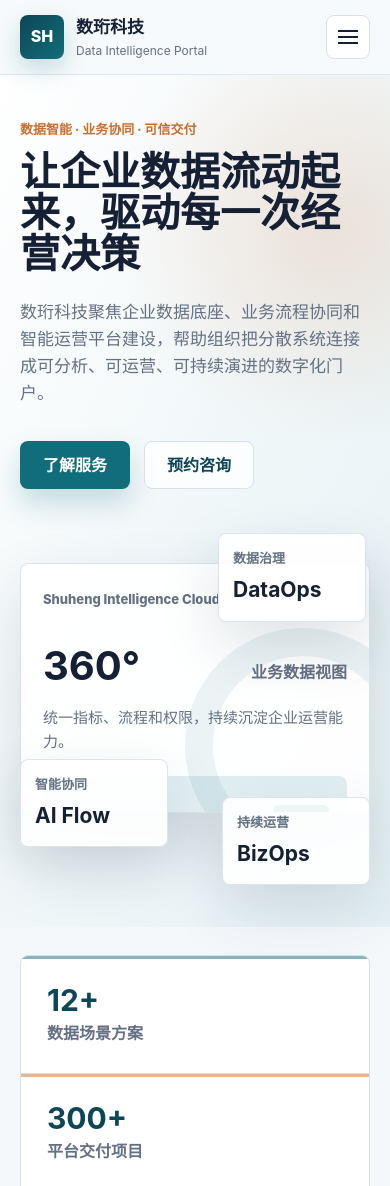
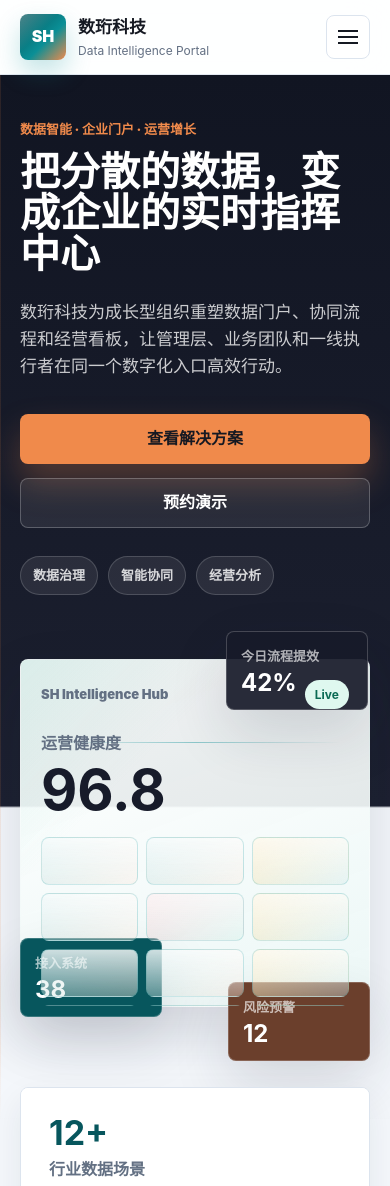
Before and after one commit to shwann/test01, a website: page index.html in a window 390 px wide. Shown: the top 1186 px of the page. Drawn offline with Linux system fonts and the light colour scheme.

Commit message:
Apply automated changes for task 335516d3-d9e5-40e6-8484-17e96751461c

```diff
--- a/index.html
+++ b/index.html
@@ -37,43 +37,64 @@
     <main id="top">
       <section class="hero">
         <div class="hero-content">
-          <p class="eyebrow">数据智能 · 业务协同 · 可信交付</p>
-          <h1>让企业数据流动起来，驱动每一次经营决策</h1>
+          <p class="eyebrow">数据智能 · 企业门户 · 运营增长</p>
+          <h1>把分散的数据，变成企业的实时指挥中心</h1>
           <p class="hero-copy">
-            数珩科技聚焦企业数据底座、业务流程协同和智能运营平台建设，帮助组织把分散系统连接成可分析、可运营、可持续演进的数字化门户。
+            数珩科技为成长型组织重塑数据门户、协同流程和经营看板，让管理层、业务团队和一线执行者在同一个数字化入口高效行动。
           </p>
           <div class="hero-actions" aria-label="首页操作">
-            <a class="button primary" href="#services">了解服务</a>
-            <a class="button secondary" href="#contact">预约咨询</a>
+            <a class="button primary" href="#services">查看解决方案</a>
+            <a class="button secondary" href="#contact">预约演示</a>
+          </div>
+          <div class="hero-proof" aria-label="服务能力亮点">
+            <span>数据治理</span>
+            <span>智能协同</span>
+            <span>经营分析</span>
           </div>
         </div>
 
         <div class="hero-visual" aria-label="公司数字门户业务图">
-          <div class="visual-panel panel-main">
-            <span class="panel-label">Shuheng Intelligence Cloud</span>
-            <div class="metric-row">
-              <strong>360°</strong>
-              <span>业务数据视图</span>
+          <div class="command-panel">
+            <div class="panel-topline">
+              <span>SH Intelligence Hub</span>
+              <strong>Live</strong>
             </div>
-            <p class="panel-copy">统一指标、流程和权限，持续沉淀企业运营能力。</p>
-            <div class="bar-chart" aria-hidden="true">
-              <span style="height: 54%"></span>
-              <span style="height: 78%"></span>
-              <span style="height: 66%"></span>
-              <span style="height: 88%"></span>
+            <div class="command-score">
+              <span>运营健康度</span>
+              <strong>96.8</strong>
+            </div>
+            <div class="signal-grid" aria-hidden="true">
+              <span></span>
+              <span></span>
+              <span></span>
+              <span></span>
+              <span></span>
+              <span></span>
+              <span></span>
+              <span></span>
+              <span></span>
+              <span></span>
+              <span></span>
+              <span></span>
+            </div>
+            <div class="flow-track" aria-hidden="true">
+              <span>采集</span>
+              <span>治理</span>
+              <span>分析</span>
+              <span>行动</span>
             </div>
           </div>
           <div class="visual-panel panel-card one">
-            <span>数据治理</span>
-            <strong>DataOps</strong>
+            <span>今日流程提效</span>
+            <strong>42%</strong>
           </div>
           <div class="visual-panel panel-card two">
-            <span>智能协同</span>
-            <strong>AI Flow</strong>
+            <span>接入系统</span>
+            <strong>38</strong>
           </div>
           <div class="visual-panel panel-card three">
-            <span>持续运营</span>
-            <strong>BizOps</strong>
+            <span>风险预警</span>
+            <strong>12</strong>
           </div>
         </div>
       </section>
@@ -81,7 +102,7 @@
       <section class="stats" aria-label="核心数据">
         <article>
           <strong>12+</strong>
-          <span>数据场景方案</span>
+          <span>行业数据场景</span>
         </article>
         <article>
           <strong>300+</strong>
@@ -100,7 +121,7 @@
       <section class="section two-column" id="about">
         <div>
           <p class="section-kicker">Company Profile</p>
-          <h2>以数据为纽带，建设可靠的企业数字底座</h2>
+          <h2>从门户入口到经营闭环，构建看得见的数字化能力</h2>
         </div>
         <div class="section-text">
           <p>
@@ -116,7 +137,7 @@
         <div class="section-heading">
           <p class="section-kicker">Products & Services</p>
           <h2>产品服务</h2>
-          <p>围绕企业经营和管理场景，提供可组合、可扩展、可运营的数据智能能力。</p>
+          <p>围绕企业经营和管理场景，提供可组合、可扩展、可运营的数据智能能力，把复杂系统变成清晰工作台。</p>
         </div>
 
         <div class="service-grid">
@@ -124,21 +145,25 @@
             <span class="service-icon" aria-hidden="true">01</span>
             <h3>数据门户建设</h3>
             <p>统一品牌展示、员工入口、业务导航、指标看板和信息发布，打造清晰高效的数据门户。</p>
+            <a href="#contact" aria-label="咨询数据门户建设">咨询方案</a>
           </article>
           <article class="service-card">
             <span class="service-icon" aria-hidden="true">02</span>
             <h3>智能协同平台</h3>
             <p>覆盖审批、项目、文档、通知和任务管理，把关键流程沉淀为可追踪的运营资产。</p>
+            <a href="#contact" aria-label="咨询智能协同平台">咨询方案</a>
           </article>
           <article class="service-card">
             <span class="service-icon" aria-hidden="true">03</span>
             <h3>数据分析与运营</h3>
             <p>沉淀经营数据资产，构建指标体系、可视化看板和面向管理层的决策分析能力。</p>
+            <a href="#contact" aria-label="咨询数据分析与运营">咨询方案</a>
           </article>
           <article class="service-card">
             <span class="service-icon" aria-hidden="true">04</span>
             <h3>可信运维服务</h3>
             <p>提供系统巡检、监控告警、权限治理和应急响应，保障平台稳定运行和数据安全。</p>
+            <a href="#contact" aria-label="咨询可信运维服务">咨询方案</a>
           </article>
         </div>
       </section>
--- a/styles.css
+++ b/styles.css
@@ -1,16 +1,19 @@
 :root {
   color-scheme: light;
-  --ink: #162035;
-  --muted: #647184;
-  --line: #d8e1ea;
-  --paper: #f5f8fb;
+  --ink: #151922;
+  --muted: #637083;
+  --line: #dce4ee;
+  --paper: #f4f7fb;
   --surface: #ffffff;
-  --brand: #126d7a;
-  --brand-dark: #0d4656;
-  --accent: #c96f32;
-  --green: #2c8a68;
-  --blue-soft: #dfeef2;
-  --shadow: 0 24px 60px rgba(18, 39, 64, 0.13);
+  --brand: #0a8f96;
+  --brand-dark: #07565d;
+  --accent: #f08a4b;
+  --gold: #f5c453;
+  --mint: #75d6bf;
+  --rose: #dd5f6f;
+  --deep: #171b2a;
+  --shadow: 0 24px 58px rgba(25, 34, 55, 0.14);
+  --soft-shadow: 0 14px 34px rgba(25, 34, 55, 0.08);
   font-family: Inter, "PingFang SC", "Microsoft YaHei", Arial, sans-serif;
 }
 
@@ -44,9 +47,9 @@ a {
   gap: 24px;
   min-height: 76px;
   padding: 14px clamp(20px, 5vw, 72px);
-  border-bottom: 1px solid rgba(217, 226, 236, 0.8);
-  background: rgba(247, 250, 252, 0.94);
-  backdrop-filter: blur(16px);
+  border-bottom: 1px solid rgba(220, 228, 238, 0.8);
+  background: rgba(255, 255, 255, 0.9);
+  backdrop-filter: blur(18px);
 }
 
 .brand {
@@ -59,13 +62,15 @@ a {
 .brand-mark {
   display: grid;
   place-items: center;
-  width: 44px;
-  height: 44px;
+  width: 46px;
+  height: 46px;
   border-radius: 8px;
-  background: linear-gradient(135deg, var(--brand-dark), var(--brand));
+  background:
+    linear-gradient(135deg, rgba(255, 255, 255, 0.28), transparent 42%),
+    linear-gradient(135deg, var(--brand-dark), var(--brand) 58%, var(--accent));
   color: #fff;
-  font-weight: 800;
-  box-shadow: 0 10px 24px rgba(18, 109, 122, 0.22);
+  font-weight: 900;
+  box-shadow: 0 12px 26px rgba(10, 143, 150, 0.24);
 }
 
 .brand strong,
@@ -86,17 +91,35 @@ a {
   display: flex;
   align-items: center;
   gap: clamp(18px, 3vw, 34px);
-  color: #2c394d;
+  color: #2b3342;
   font-size: 15px;
-  font-weight: 600;
+  font-weight: 700;
 }
 
 .site-nav a {
+  position: relative;
   padding: 8px 0;
 }
 
+.site-nav a::after {
+  position: absolute;
+  left: 0;
+  right: 0;
+  bottom: 2px;
+  height: 2px;
+  background: var(--accent);
+  transform: scaleX(0);
+  transform-origin: left;
+  transition: transform 160ms ease;
+  content: "";
+}
+
 .site-nav a:hover {
-  color: var(--brand);
+  color: var(--brand-dark);
+}
+
+.site-nav a:hover::after {
+  transform: scaleX(1);
 }
 
 .nav-toggle {
@@ -117,16 +140,32 @@ a {
 }
 
 .hero {
+  position: relative;
   display: grid;
-  grid-template-columns: minmax(0, 1.05fr) minmax(360px, 0.95fr);
+  grid-template-columns: minmax(0, 0.95fr) minmax(360px, 1.05fr);
   align-items: center;
   gap: clamp(36px, 6vw, 80px);
   min-height: calc(100vh - 76px);
-  padding: clamp(52px, 8vw, 104px) clamp(20px, 5vw, 72px) 42px;
+  padding: clamp(58px, 8vw, 108px) clamp(20px, 5vw, 72px) 78px;
+  overflow: hidden;
   background:
-    radial-gradient(circle at 84% 18%, rgba(201, 111, 50, 0.16), transparent 28%),
-    linear-gradient(115deg, rgba(255, 255, 255, 0.96), rgba(223, 238, 242, 0.78)),
-    var(--paper);
+    linear-gradient(90deg, rgba(240, 138, 75, 0.2) 0 1px, transparent 1px 120px),
+    linear-gradient(0deg, rgba(117, 214, 191, 0.14) 0 1px, transparent 1px 120px),
+    linear-gradient(118deg, #111522 0%, #1c2030 48%, #f7f4eb 48.2%, #f4f7fb 100%);
+}
+
+.hero::before {
+  position: absolute;
+  inset: auto 0 0;
+  height: 72px;
+  background: linear-gradient(180deg, transparent, rgba(244, 247, 251, 0.96));
+  content: "";
+}
+
+.hero-content {
+  position: relative;
+  z-index: 1;
+  color: #fff;
 }
 
 .eyebrow,
@@ -134,22 +173,22 @@ a {
   margin: 0 0 12px;
   color: var(--accent);
   font-size: 13px;
-  font-weight: 800;
+  font-weight: 900;
   letter-spacing: 0;
   text-transform: uppercase;
 }
 
 .hero h1 {
-  max-width: 760px;
+  max-width: 780px;
   margin: 0;
-  font-size: clamp(42px, 7vw, 76px);
+  font-size: clamp(44px, 7vw, 80px);
   line-height: 1.02;
 }
 
 .hero-copy {
   max-width: 660px;
   margin: 24px 0 0;
-  color: var(--muted);
+  color: rgba(255, 255, 255, 0.78);
   font-size: clamp(17px, 2vw, 20px);
 }
 
@@ -164,113 +203,175 @@ a {
   display: inline-flex;
   align-items: center;
   justify-content: center;
-  min-height: 48px;
-  padding: 0 22px;
+  min-height: 50px;
+  padding: 0 24px;
   border: 1px solid transparent;
   border-radius: 8px;
-  font-weight: 800;
+  font-weight: 900;
+  transition:
+    transform 160ms ease,
+    box-shadow 160ms ease,
+    background-color 160ms ease;
 }
 
 .button.primary {
-  background: var(--brand);
-  color: #fff;
-  box-shadow: 0 14px 28px rgba(18, 109, 122, 0.22);
+  background: var(--accent);
+  color: #161922;
+  box-shadow: 0 18px 34px rgba(240, 138, 75, 0.28);
 }
 
 .button.secondary {
-  border-color: var(--line);
-  background: rgba(255, 255, 255, 0.82);
-  color: var(--brand-dark);
+  border-color: rgba(255, 255, 255, 0.24);
+  background: rgba(255, 255, 255, 0.08);
+  color: #fff;
 }
 
 .button:hover {
-  transform: translateY(-1px);
+  transform: translateY(-2px);
+}
+
+.hero-proof {
+  display: flex;
+  flex-wrap: wrap;
+  gap: 10px;
+  margin-top: 28px;
+}
+
+.hero-proof span {
+  padding: 8px 12px;
+  border: 1px solid rgba(255, 255, 255, 0.16);
+  border-radius: 999px;
+  background: rgba(255, 255, 255, 0.08);
+  color: rgba(255, 255, 255, 0.82);
+  font-size: 13px;
+  font-weight: 800;
 }
 
 .hero-visual {
   position: relative;
-  min-height: 520px;
+  z-index: 1;
+  min-height: 540px;
+}
+
+.command-panel {
+  position: absolute;
+  inset: 38px 12px 58px;
+  display: grid;
+  grid-template-rows: auto auto 1fr auto;
+  gap: 22px;
+  padding: 28px;
+  overflow: hidden;
+  border: 1px solid rgba(255, 255, 255, 0.16);
+  border-radius: 8px;
+  background:
+    linear-gradient(135deg, rgba(117, 214, 191, 0.2), transparent 32%),
+    linear-gradient(160deg, rgba(255, 255, 255, 0.95), rgba(236, 247, 246, 0.9));
+  box-shadow: var(--shadow);
+}
+
+.command-panel::before {
+  position: absolute;
+  inset: 82px 28px auto;
+  height: 1px;
+  background: linear-gradient(90deg, transparent, rgba(10, 143, 150, 0.42), transparent);
+  content: "";
+}
+
+.panel-topline,
+.command-score,
+.flow-track {
+  position: relative;
+  z-index: 1;
+}
+
+.panel-topline {
+  display: flex;
+  align-items: center;
+  justify-content: space-between;
+  gap: 16px;
+  color: var(--muted);
+  font-size: 13px;
+  font-weight: 900;
+}
+
+.panel-topline strong {
+  padding: 5px 10px;
+  border-radius: 999px;
+  background: #dff8ef;
+  color: #0b6b54;
+  font-size: 12px;
+}
+
+.command-score {
+  display: grid;
+  grid-template-columns: minmax(0, 1fr) auto;
+  align-items: end;
+  gap: 18px;
+}
+
+.command-score span {
+  color: var(--muted);
+  font-weight: 800;
+}
+
+.command-score strong {
+  color: var(--deep);
+  font-size: clamp(54px, 7vw, 92px);
+  line-height: 0.9;
+}
+
+.signal-grid {
+  position: relative;
+  z-index: 1;
+  display: grid;
+  grid-template-columns: repeat(4, minmax(0, 1fr));
+  gap: 12px;
+  min-height: 220px;
+}
+
+.signal-grid span {
+  min-height: 74px;
+  border: 1px solid rgba(10, 143, 150, 0.18);
+  border-radius: 8px;
+  background:
+    linear-gradient(180deg, rgba(255, 255, 255, 0.8), rgba(255, 255, 255, 0.32)),
+    linear-gradient(135deg, rgba(10, 143, 150, 0.18), rgba(240, 138, 75, 0.1));
+}
+
+.signal-grid span:nth-child(3n) {
+  background:
+    linear-gradient(180deg, rgba(255, 255, 255, 0.74), rgba(255, 255, 255, 0.3)),
+    linear-gradient(135deg, rgba(245, 196, 83, 0.36), rgba(10, 143, 150, 0.1));
+}
+
+.signal-grid span:nth-child(5n) {
+  background:
+    linear-gradient(180deg, rgba(255, 255, 255, 0.7), rgba(255, 255, 255, 0.26)),
+    linear-gradient(135deg, rgba(221, 95, 111, 0.22), rgba(117, 214, 191, 0.18));
+}
+
+.flow-track {
+  display: grid;
+  grid-template-columns: repeat(4, 1fr);
+  gap: 10px;
+}
+
+.flow-track span {
+  padding: 12px 10px;
+  border-radius: 8px;
+  background: var(--deep);
+  color: #fff;
+  font-size: 13px;
+  font-weight: 900;
+  text-align: center;
 }
 
 .visual-panel {
-  border: 1px solid rgba(217, 226, 236, 0.9);
+  border: 1px solid rgba(255, 255, 255, 0.2);
   border-radius: 8px;
-  background: rgba(255, 255, 255, 0.92);
+  background: rgba(23, 27, 42, 0.92);
+  color: #fff;
   box-shadow: var(--shadow);
-}
-
-.panel-main {
-  position: absolute;
-  inset: 50px 24px 80px 36px;
-  padding: 30px;
-  overflow: hidden;
-}
-
-.panel-main::after {
-  position: absolute;
-  right: -52px;
-  bottom: -52px;
-  width: 180px;
-  height: 180px;
-  border: 28px solid rgba(18, 109, 122, 0.08);
-  border-radius: 50%;
-  content: "";
-}
-
-.panel-label {
-  color: var(--muted);
-  font-size: 13px;
-  font-weight: 800;
-}
-
-.metric-row {
-  display: flex;
-  align-items: end;
-  justify-content: space-between;
-  gap: 16px;
-  margin-top: 34px;
-}
-
-.metric-row strong {
-  font-size: 58px;
-  line-height: 1;
-}
-
-.metric-row span {
-  color: var(--muted);
-  font-weight: 700;
-}
-
-.panel-copy {
-  max-width: 360px;
-  margin: 20px 0 0;
-  color: var(--muted);
-  font-size: 15px;
-}
-
-.bar-chart {
-  display: grid;
-  grid-template-columns: repeat(4, 1fr);
-  align-items: end;
-  gap: 14px;
-  height: 190px;
-  margin-top: 32px;
-  padding: 18px;
-  border-radius: 8px;
-  background: linear-gradient(180deg, var(--blue-soft), #f6fafb);
-}
-
-.bar-chart span {
-  border-radius: 6px 6px 2px 2px;
-  background: var(--brand);
-}
-
-.bar-chart span:nth-child(2) {
-  background: var(--accent);
-}
-
-.bar-chart span:nth-child(4) {
-  background: var(--green);
 }
 
 .panel-card {
@@ -278,87 +379,92 @@ a {
   display: grid;
   gap: 4px;
   width: 180px;
-  padding: 20px;
+  padding: 18px;
 }
 
 .panel-card span {
-  color: var(--muted);
+  color: rgba(255, 255, 255, 0.66);
   font-size: 13px;
-  font-weight: 700;
+  font-weight: 800;
 }
 
 .panel-card strong {
-  font-size: 21px;
+  font-size: 30px;
+  line-height: 1;
 }
 
 .panel-card.one {
-  top: 8px;
+  top: 0;
   right: 0;
 }
 
 .panel-card.two {
   left: 0;
-  bottom: 40px;
+  bottom: 74px;
+  background: var(--brand-dark);
 }
 
 .panel-card.three {
-  right: 44px;
+  right: 42px;
   bottom: 0;
+  background: #6b3f2c;
 }
 
 .stats {
+  position: relative;
+  z-index: 2;
   display: grid;
   grid-template-columns: repeat(4, 1fr);
-  gap: 1px;
-  margin: 0 clamp(20px, 5vw, 72px);
+  gap: 0;
+  margin: -32px clamp(20px, 5vw, 72px) 0;
   overflow: hidden;
   border: 1px solid var(--line);
   border-radius: 8px;
-  background: var(--line);
-  transform: translateY(28px);
+  background: var(--surface);
+  box-shadow: var(--soft-shadow);
 }
 
 .stats article {
   display: grid;
-  gap: 6px;
-  padding: 26px;
+  gap: 7px;
+  padding: 28px;
   background: #fff;
-  border-top: 3px solid transparent;
 }
 
-.stats article:nth-child(odd) {
-  border-top-color: rgba(18, 109, 122, 0.5);
-}
-
-.stats article:nth-child(even) {
-  border-top-color: rgba(201, 111, 50, 0.5);
+.stats article + article {
+  border-left: 1px solid var(--line);
 }
 
 .stats strong {
   color: var(--brand-dark);
-  font-size: 30px;
+  font-size: 34px;
   line-height: 1;
 }
 
 .stats span {
   color: var(--muted);
-  font-weight: 700;
+  font-weight: 800;
 }
 
 .section {
-  padding: clamp(84px, 10vw, 132px) clamp(20px, 5vw, 72px);
+  padding: clamp(86px, 10vw, 132px) clamp(20px, 5vw, 72px);
 }
 
 .two-column {
   display: grid;
-  grid-template-columns: minmax(0, 0.85fr) minmax(0, 1.15fr);
+  grid-template-columns: minmax(0, 0.86fr) minmax(0, 1.14fr);
   gap: clamp(28px, 6vw, 84px);
 }
 
 .section h2 {
   margin: 0;
-  font-size: clamp(30px, 4vw, 48px);
-  line-height: 1.15;
+  font-size: clamp(30px, 4vw, 52px);
+  line-height: 1.12;
+}
+
+.section-text {
+  padding-left: clamp(0px, 3vw, 34px);
+  border-left: 4px solid var(--accent);
 }
 
 .section-text p,
@@ -374,8 +480,8 @@ a {
 }
 
 .section-heading {
-  max-width: 760px;
-  margin-bottom: 34px;
+  max-width: 780px;
+  margin-bottom: 36px;
 }
 
 .section-heading p:last-child {
@@ -390,18 +496,22 @@ a {
 }
 
 .service-card {
-  min-height: 250px;
+  display: grid;
+  align-content: start;
+  min-height: 286px;
   padding: 26px;
   border: 1px solid var(--line);
   border-radius: 8px;
-  background: #fff;
-  box-shadow: 0 12px 28px rgba(23, 32, 51, 0.06);
+  background:
+    linear-gradient(180deg, rgba(255, 255, 255, 0.94), rgba(255, 255, 255, 0.78)),
+    linear-gradient(135deg, rgba(10, 143, 150, 0.12), rgba(240, 138, 75, 0.08));
+  box-shadow: var(--soft-shadow);
 }
 
 .service-card:hover,
 .news-list article:hover {
-  border-color: rgba(18, 109, 122, 0.34);
-  transform: translateY(-2px);
+  border-color: rgba(10, 143, 150, 0.4);
+  transform: translateY(-3px);
   transition:
     border-color 160ms ease,
     transform 160ms ease;
@@ -410,11 +520,11 @@ a {
 .service-icon {
   display: inline-grid;
   place-items: center;
-  width: 44px;
-  height: 44px;
+  width: 46px;
+  height: 46px;
   border-radius: 8px;
-  background: var(--blue-soft);
-  color: var(--brand-dark);
+  background: var(--deep);
+  color: var(--gold);
   font-weight: 900;
 }
 
@@ -430,8 +540,16 @@ a {
   color: var(--muted);
 }
 
+.service-card a {
+  align-self: end;
+  margin-top: 22px;
+  color: var(--brand-dark);
+  font-weight: 900;
+}
+
 .news-section {
-  background: #fff;
+  background:
+    linear-gradient(180deg, #fff 0%, #f7f3ea 100%);
 }
 
 .news-list {
@@ -444,12 +562,13 @@ a {
   padding: 24px;
   border: 1px solid var(--line);
   border-radius: 8px;
-  background: linear-gradient(180deg, #fff, var(--paper));
+  background: #fff;
+  box-shadow: var(--soft-shadow);
 }
 
 .news-list time {
-  color: var(--accent);
-  font-weight: 800;
+  color: var(--rose);
+  font-weight: 900;
 }
 
 .news-list p {
@@ -458,32 +577,32 @@ a {
 
 .site-footer {
   display: grid;
-  grid-template-columns: minmax(0, 1fr) minmax(280px, 0.7fr);
+  grid-template-columns: minmax(0, 1fr) minmax(280px, 0.72fr);
   gap: 32px;
-  padding: 54px clamp(20px, 5vw, 72px);
+  padding: 58px clamp(20px, 5vw, 72px);
   background:
-    linear-gradient(135deg, rgba(18, 109, 122, 0.18), transparent 45%),
-    #172033;
+    linear-gradient(90deg, rgba(117, 214, 191, 0.12) 0 1px, transparent 1px 100px),
+    linear-gradient(135deg, #171b2a, #252134 62%, #5e392c);
   color: #fff;
 }
 
 .site-footer h2 {
   margin: 0;
-  font-size: 34px;
+  font-size: 36px;
 }
 
 .site-footer address {
   display: grid;
   gap: 10px;
   align-content: start;
-  color: #d9e2ec;
+  color: #e5edf5;
   font-style: normal;
 }
 
 .copyright {
   grid-column: 1 / -1;
   margin: 8px 0 0;
-  border-top: 1px solid rgba(255, 255, 255, 0.12);
+  border-top: 1px solid rgba(255, 255, 255, 0.14);
   padding-top: 20px;
   font-size: 14px;
 }
@@ -497,10 +616,14 @@ a {
 
   .hero {
     min-height: auto;
+    background:
+      linear-gradient(90deg, rgba(240, 138, 75, 0.16) 0 1px, transparent 1px 110px),
+      linear-gradient(0deg, rgba(117, 214, 191, 0.12) 0 1px, transparent 1px 110px),
+      linear-gradient(160deg, #111522 0%, #1c2030 62%, #f4f7fb 62.2%, #f4f7fb 100%);
   }
 
   .hero-visual {
-    min-height: 430px;
+    min-height: 470px;
   }
 
   .service-grid,
@@ -510,6 +633,15 @@ a {
 
   .stats {
     grid-template-columns: repeat(2, 1fr);
+  }
+
+  .stats article:nth-child(3) {
+    border-left: 0;
+    border-top: 1px solid var(--line);
+  }
+
+  .stats article:nth-child(4) {
+    border-top: 1px solid var(--line);
   }
 }
 
@@ -548,42 +680,69 @@ a {
 
   .hero {
     padding-top: 44px;
+    padding-bottom: 58px;
+    background:
+      linear-gradient(90deg, rgba(240, 138, 75, 0.12) 0 1px, transparent 1px 92px),
+      linear-gradient(0deg, rgba(117, 214, 191, 0.1) 0 1px, transparent 1px 92px),
+      linear-gradient(180deg, #111522 0%, #1c2030 70%, #f4f7fb 70.2%, #f4f7fb 100%);
   }
 
   .hero h1 {
     font-size: 40px;
   }
 
-  .hero-visual {
-    min-height: 360px;
+  .hero-actions .button {
+    width: 100%;
   }
 
-  .panel-main {
-    inset: 38px 0 72px;
-    padding: 22px;
+  .hero-visual {
+    min-height: 430px;
   }
 
-  .metric-row strong {
-    font-size: 40px;
+  .command-panel {
+    inset: 28px 0 54px;
+    padding: 20px;
   }
 
-  .bar-chart {
-    height: 130px;
-    margin-top: 22px;
+  .command-score {
+    grid-template-columns: 1fr;
+    gap: 8px;
+  }
+
+  .command-score strong {
+    font-size: 56px;
+  }
+
+  .signal-grid {
+    grid-template-columns: repeat(3, minmax(0, 1fr));
+    gap: 8px;
+    min-height: 170px;
+  }
+
+  .signal-grid span {
+    min-height: 48px;
+  }
+
+  .flow-track {
+    grid-template-columns: repeat(2, 1fr);
   }
 
   .panel-card {
-    width: 148px;
+    width: 142px;
     padding: 14px;
   }
 
+  .panel-card strong {
+    font-size: 24px;
+  }
+
   .panel-card.one {
-    right: 4px;
+    right: 2px;
   }
 
   .panel-card.two {
     left: 0;
-    bottom: 38px;
+    bottom: 44px;
   }
 
   .panel-card.three {
@@ -596,8 +755,23 @@ a {
     grid-template-columns: 1fr;
   }
 
+  .stats article,
+  .stats article:nth-child(3),
+  .stats article:nth-child(4) {
+    border-left: 0;
+    border-top: 1px solid var(--line);
+  }
+
+  .stats article:first-child {
+    border-top: 0;
+  }
+
   .section {
     padding-top: 70px;
     padding-bottom: 70px;
   }
+
+  .section-text {
+    padding-left: 18px;
+  }
 }
```
